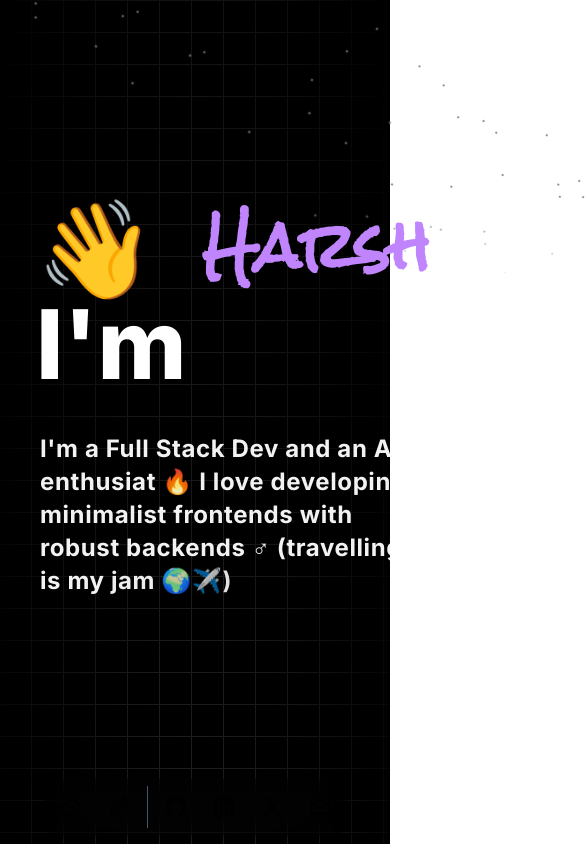
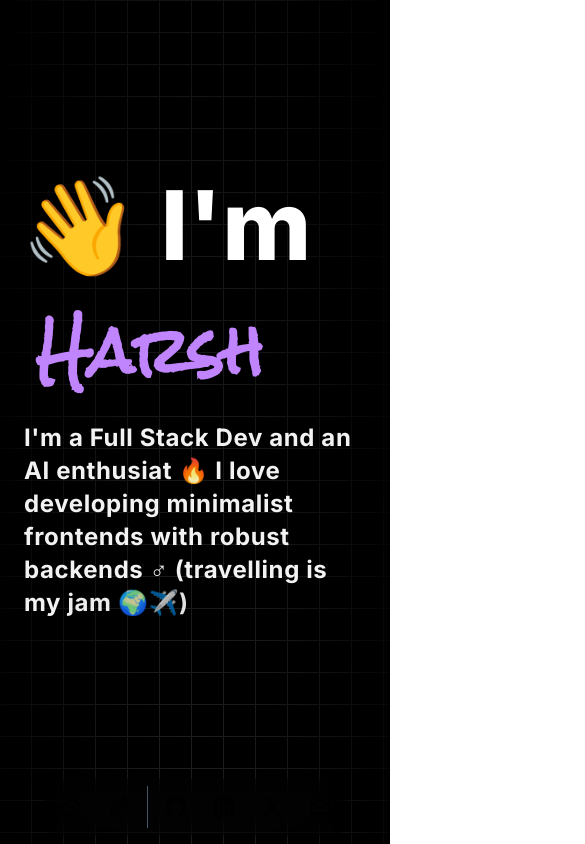
Before and after one commit to ducheharsh/portfolio-v1, a Next.js app: page / in a window 390 px wide. Shown: the top 844 px of the page, 585 px wide, since content can reach past the window. Built offline with nearby package versions, Linux system fonts and the light colour scheme.

Commit message:
reponsiveness

```diff
--- a/src/components/custom-components/project-heros.tsx
+++ b/src/components/custom-components/project-heros.tsx
@@ -14,24 +14,24 @@ const satisfy = Rock_Salt({
 export default function ProjectHeros() {
     return(
       <div>
+        <div className='xl:block hidden'>
+      <Meteors number={50}/>
+      </div>
+        <div className="h-screen w-fit flex items-center mx-4">
 
-      <Meteors number={50}/>
-
-        <div className="h-screen w-fit flex items-center px-4">
-
-        <div className="flex flex-col md:p-0 p-4 xl:ml-14">
+        <div className="flex justify-center items-center flex-col md:p-0 xl:ml-14">
           <div>
             <div>
-              <div className="flex w-fit px-1">
-              <BlurFadeText text="👋 I'm" delay={0.2} className="xl:text-9xl flex text-8xl text-white font-[800] w-fit opacity-95 ">
+              <div className="md:flex w-fit px-1">
+              <BlurFadeText text="👋 I'm" delay={0.2} className="xl:text-9xl xl:mr-4 text-8xl text-white font-[800] w-fit opacity-95 ">
 
               </BlurFadeText>
-              <BlurFadeText text="Harsh" delay={0.2} className={`xl:text-8xl ml-4 xl:mt-4  text-purple-400 ${satisfy.variable} font-caveat flex text-6xl mt-4  font-[1000] w-fit opacity-95 `}>
+              <BlurFadeText text="Harsh" delay={0.2} className={`xl:text-8xl  ml-4 text-purple-400 ${satisfy.variable} font-caveat flex text-6xl mt-12 xl:mt-2  font-[1000] w-fit opacity-95 `}>
 
            </BlurFadeText>
            </div>
               <TextGenerateEffect
-                className="opacity-95 w-fit px-2 xl:w-[800px]"
+                className="opacity-95 w-fit  px-2 xl:w-[800px]"
                 words={words}
               />
               <br />
```
